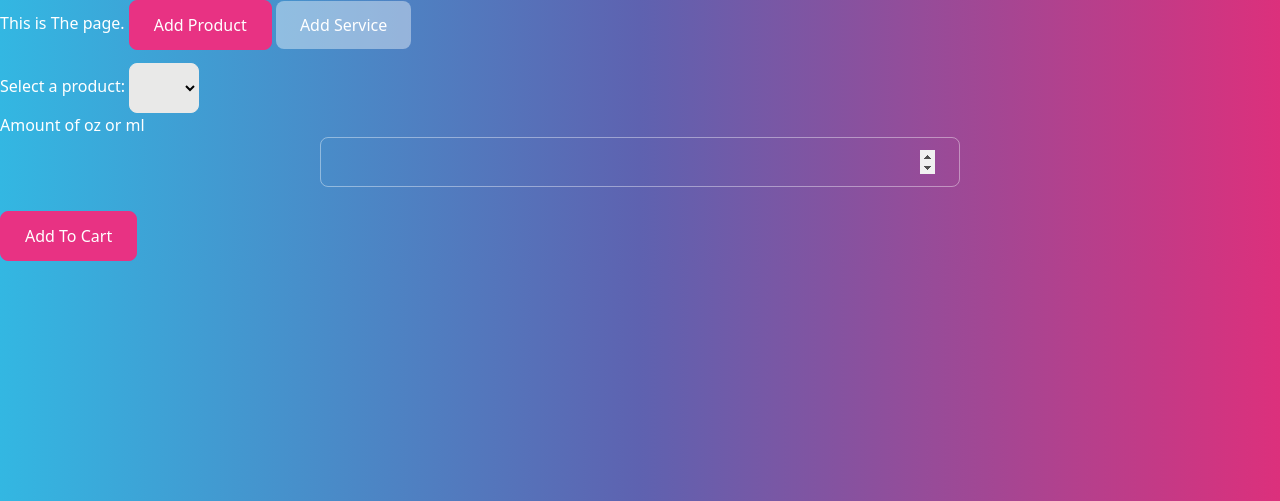
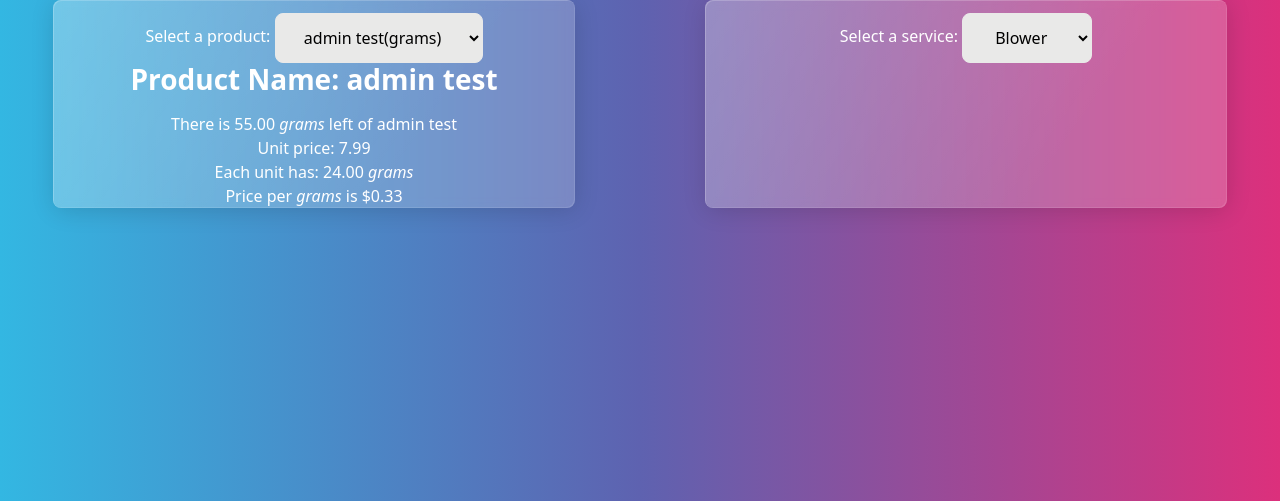
Before and after one commit to leny133/Finalproject, a Django app: page /inventory in a window 1280 px wide. Shown: the part 72-573 px from the top of the page. Run offline with Django 3.2, Linux system fonts and the light colour scheme; a user stored in the database is signed in; data comes from the database, SQL or seed files in the repository; lists and menus that the app fills with data are empty; some libraries are stand-ins or nearby versions.

Commit message:
inventory cards

```diff
--- /dev/null
+++ b/saloninventory/static/saloninventory/inventory.js
@@ -0,0 +1,91 @@
+
+//var cartP = sessionStorage.getItem(`${usr}cartproducts`);
+
+document.addEventListener("DOMContentLoaded", function () {
+
+
+
+
+  fetch_products().then((Products) => {
+    load_products(Products);
+    load_card(Products,0, "p");
+    console.log(Products);
+  });
+  fetch_services().then((services) => {
+    load_services(services);
+    load_card(services,0, "s");
+  });
+});
+
+
+async function fetch_products() {
+  const response = await fetch("/myproducts");
+  if (!response.ok) {
+    const message = `An error has occured: ${response.status}`;
+    alert(message);
+    throw new Error(message);
+  }
+  Products = await response.json();
+  return Products;
+}
+async function fetch_services() {
+  const response = await fetch("/myservices");
+  if (!response.ok) {
+    const message = `An error has occured: ${response.status}`;
+    throw new Error(message);
+  }
+  services = await response.json();
+  return services;
+}
+
+function load_products(Products) {
+    var y =""
+  for (product in Products) {
+    y = document.createElement("option");
+    y.setAttribute("value", `${product}`);
+    y.setAttribute("id", `p${Products[product].id}`);
+    y.setAttribute("name", `${Products[product].Product_name}`);
+    y.setAttribute(
+      "price",
+      `${(
+        Products[product].Unit_price / Products[product].Amount_per_unit
+      ).toFixed(2)}`
+    );
+    y.innerHTML = `${Products[product].Product_name}(${Products[product].Measure_type}) `;
+    document.querySelector("#products").append(y);
+
+  }
+
+}
+function load_services(services) {
+    var y =""
+  for (service in services) {
+    y = document.createElement("option");
+    y.setAttribute("value", `${service}`);
+    y.setAttribute("id", `s${services[service].Service_id}`);
+    y.setAttribute("name", `${services[service].Service_name}`);
+    y.setAttribute("price", `${services[service].Service_price}`);
+    y.innerHTML = `${services[service].Service_name}`;
+    document.querySelector("#services").append(y);
+  }
+
+}
+
+function load_card(Item,pos,ps){
+    var y = ""
+    if(ps=="p"){
+        document.getElementById("prodBody").innerHTML = `
+            <h3><b>Product Name:</b> ${Item[pos].Product_name}</h3>
+            There is ${Item[pos].Total_amount} <i>${
+          Item[pos].Measure_type
+        }</i> left of ${Item[pos].Product_name}<br>
+            Unit price: ${Item[pos].Unit_price}<br>
+            Each unit has: ${Item[pos].Amount_per_unit} <i>${
+          Item[pos].Measure_type
+        }</i><br>
+            Price per <i>${Item[pos].Measure_type}</i> is $${(
+          Item[pos].Unit_price / Item[pos].Amount_per_unit
+        ).toFixed(2)}
+            `;
+    }
+}
--- a/saloninventory/templates/saloninventory/Inventory.html
+++ b/saloninventory/templates/saloninventory/Inventory.html
@@ -3,37 +3,47 @@
 <html lang="en">
 
   {% block body %}
-  This is The page.
-  <button id="showproduct" class="btn btn-primary">Add Product</button>
-    <button id="showservice" class="btn btn-secondary">Add Service</button><br>
-  <div id="cartproduct-view" style="display: block;">
+  <style>
+    table, th, td {
+      border: 4px solid rgb(83, 1, 66);
+    }
+    </style>
+    <div class="row">
+  <div
+        class="card border-success column"
+        style="
+          max-width: 40%;
+          text-align: center;
+          margin-left: auto;
+          margin-right: auto;
+        ">
+
+  <div id="cartproduct-view" class="header">
 
     <label for="products" style="text-align: center; margin: auto"><br>Select a product:<br></label>
-    <select name="products" id="products" class="btn btn-light" onchange="setMax()"></select><br>
-    <label for="productAmount" style="text-align: center; margin: auto">Amount of oz or ml</label>
-    <input
-      style="text-align: center; max-width: 40rem; margin: auto"
-      autofocus
-      min="1"
+    <select name="products" id="products" class="btn btn-light"></select><br>
+  <div id="prodBody"></div>
+  <div id="pfoot" class="footer"></div>
+  </div></div>
+  <div
+        class="card border-success column"
+        style="
+          max-width: 40%;
+          text-align: center;
+          margin-left: auto;
+          margin-right: auto;
+        ">
+  <div id="cartservice-view" class="header">
+    <label for="services" style="text-align: center; margin: auto"><br>Select a service:<br></label>
+    <select name="services" id="services" class="btn btn-light"></select><br>
 
-      class="form-control"
-      type="number"
-      id="productAmount"
-    /><br>
-
-    <button id="productCart" class="btn btn-primary">Add To Cart</button>
+  </div></div></div>
 
   </div>
-  <div id="cartservice-view" style="display: none;">
-    <label for="services">Select a service:</label>
-    <select name="services" id="services" class="btn btn-light"></select>
-    <button id="serviceCart" class="btn btn-primary">Add To Cart</button>
-  </div>
   {% block script %}
-
   <script
     type="text/javascript"
-    src="{% static 'saloninventory/newsale.js' %}"
+    src="{% static 'saloninventory/inventory.js' %}"
   ></script>
   {% endblock %} {% endblock %}
 </html>
```
